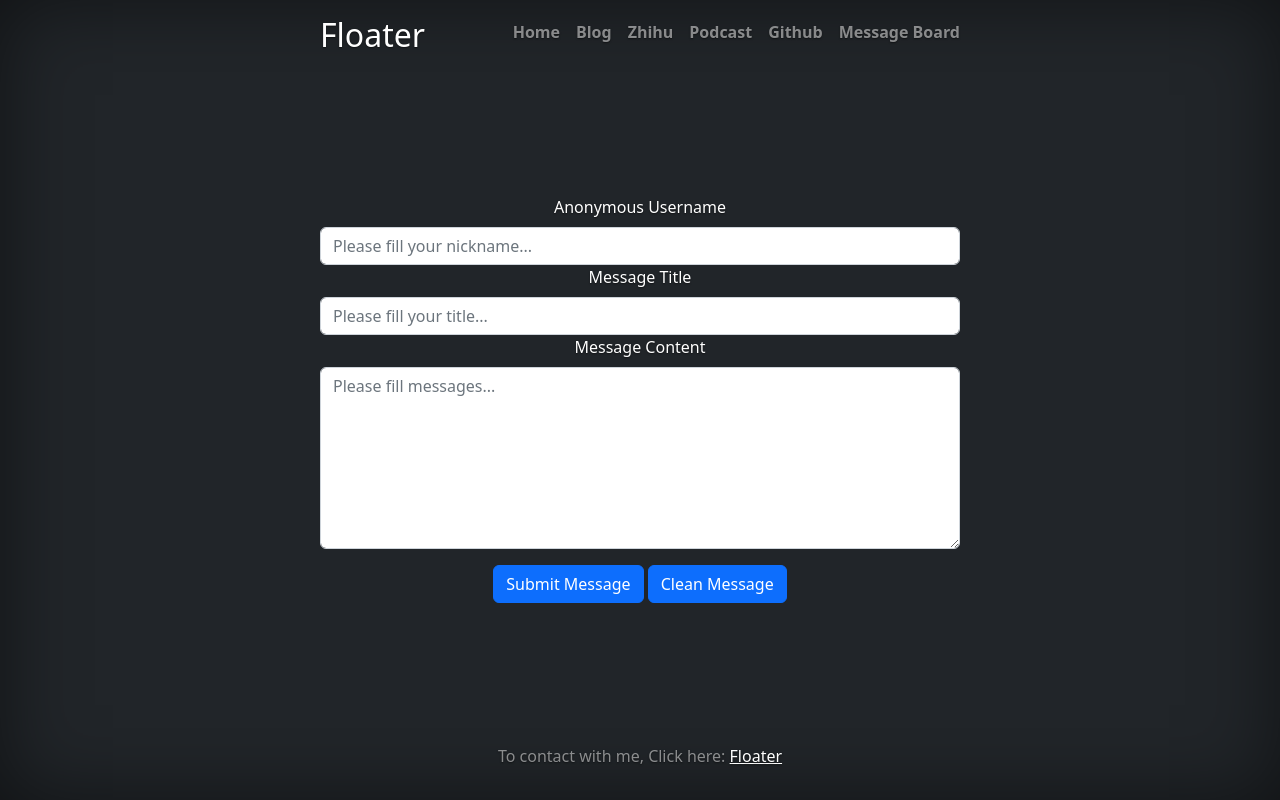
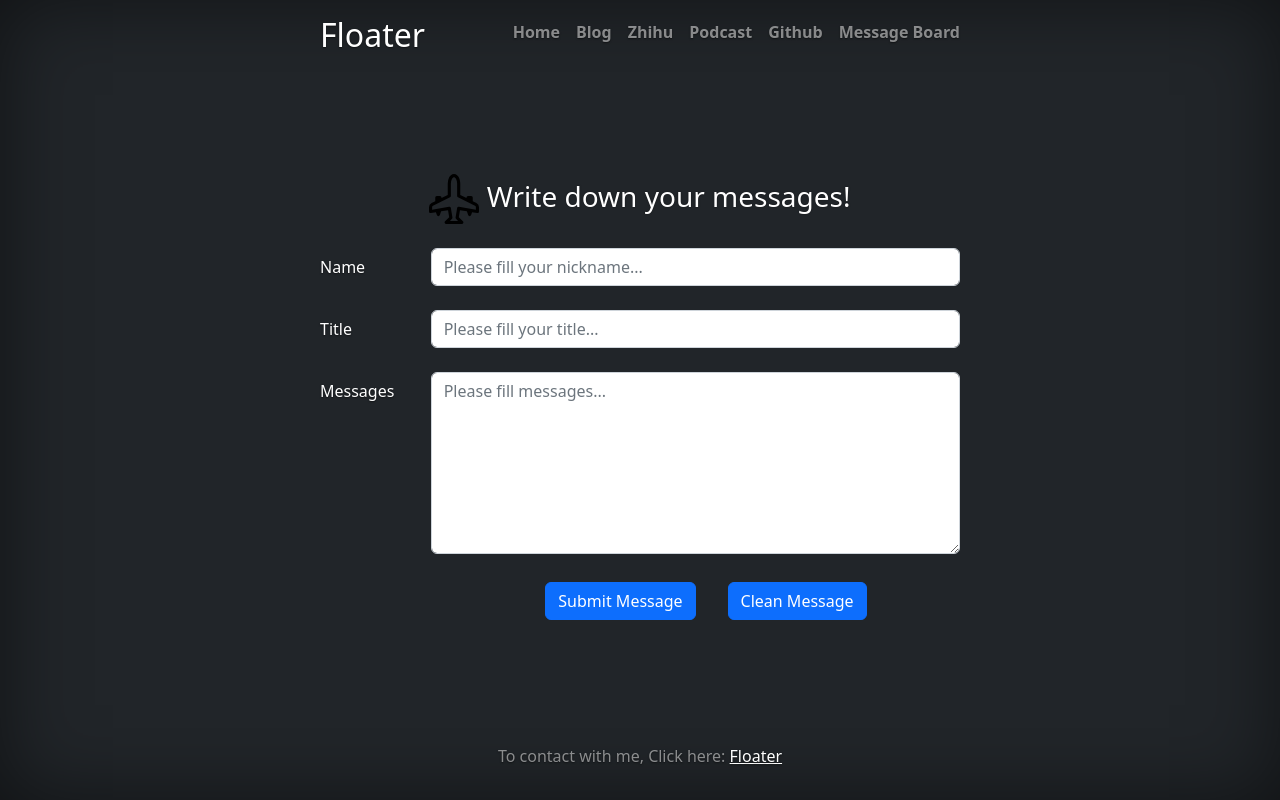
Before and after one commit to swordrada/Thales, a Django app: page /message_board/search in a window 1280 px wide. Run offline with Django 4.2, Linux system fonts and the light colour scheme; data that the repository does not hold is empty; some libraries are stand-ins or nearby versions.

Commit message:
enhance blogs & messageboard

```diff
--- a/inspiration/templates/css/main.css
+++ b/inspiration/templates/css/main.css
@@ -48,3 +48,9 @@
     white-space: nowrap;
     -webkit-overflow-scrolling: touch;
 }
+
+.author {
+    display: flex;
+    padding: 1rem;
+    margin: 1rem;
+}
--- a/inspiration/templates/message_board.html
+++ b/inspiration/templates/message_board.html
@@ -3,28 +3,68 @@
 
 {% block main %}
     <div class="mb-3">
-        <div class="card-content" style="width: 30rem;">
-            <div class="card-body">
-            {% for message in messages %}
-                <h4 class="card-title">{{ message.title }}</h4><br>
-                <p class="card-text">{{ message.content }}</p>
-                <h6 class="card-subtitle mb-2 text-muted">{{ message.random_user }}</h6>
-                <h6 class="card-subtitle mb-2 text-muted">Delivered at {{ message.create_time }}</h6>
-                {% if message.reply_content %}
-                    <p>{{ message.role }} {{ message.reply_username }} Reply: {{ message.reply }}</p>
-                {% endif %}
-            {% endfor %}
+        {% for message in messages %}
+            <div class="row text-start mb-5">
+                <div class="col-md-4 mb-3">
+                    <div class="mb-2">
+                        <img src="{% static "svg/person.svg" %}" alt="image" width=25" height="25">
+                        <span class="fw-light">{{ message.random_user }}</span>
+                    </div>
+                    <div class="mb-2">
+                        <img src="{% static "svg/clock.svg" %}" alt="image" width=25" height="25">
+                        <span class="fw-light">{{ message.create_time }}</span>
+                    </div>
+                </div>
+                <div class="col-md-8 mb-3">
+                    <div class="fs-4 mb-1">
+                        <span class="fw-bolder">{{ message.title }}</span>
+                    </div>
+                    <div class="fs-6 mb-1">
+                        <span class="fw-light">{{ message.content }}</span>
+                    </div>
+                    <div class="fs-6 text-success mb-1">
+                        {% if message.reply %}
+                            <span class="fw-normal">【{{ message.reply_user_role }}】 {{ message.reply_username }} Replied: {{ message.reply }}</span>
+                        {% endif %}
+                    </div>
+                </div>
+                <hr>
+            </div>
+        {% endfor %}
+        <div class="fs-3 mb-4">
+            <img src="{% static "svg/airplane-engines.svg" %}" alt="image" width=50" height="50">
+            <span class="fw-light">Write down your messages!</span>
+        </div>
+        <div class="row mb-4">
+            <label for="nickname" class="col-sm-2 col-form-label text-start">Name</label>
+            <div class="col-sm-10">
+                <input type="text" class="form-control" id="nickname" placeholder="Please fill your nickname..."
+                       required>
             </div>
         </div>
-        <label for="nickname" class="form-label">Anonymous Username</label>
-        <input type="text" class="form-control" id="nickname" placeholder="Please fill your nickname...">
-        <label for="messageTitle" class="form-label">Message Title</label>
-        <input type="text" class="form-control" id="messageTitle" placeholder="Please fill your title...">
-        <label for="messageTextArea" class="form-label">Message Content</label>
-        <textarea class="form-control" id="messageTextArea" rows=7 placeholder="Please fill messages..."></textarea>
+        <div class="row mb-4">
+            <label for="messageTitle" class="col-sm-2 col-form-label text-start">Title</label>
+            <div class="col-sm-10">
+                <input type="text" class="form-control" id="messageTitle" placeholder="Please fill your title..."
+                       required>
+            </div>
+        </div>
+        <div class="row mb-2">
+            <label for="messageTextArea" class="col-sm-2 col-form-label text-start">Messages</label>
+            <div class="col-sm-10">
+                <textarea class="form-control" id="messageTextArea" rows=7 placeholder="Please fill messages..."
+                          required></textarea>
+            </div>
+        </div>
     </div>
-    <div class="col-12">
-        <button type="submit" class="btn btn-primary">Submit Message</button>
-        <button type="submit" class="btn btn-primary">Clean Message</button>
+    <div class="row">
+        <div class="col-md-4"></div>
+        <div class="col-md-auto m-1">
+            <button type="submit" class="btn btn-primary">Submit Message</button>
+        </div>
+        <div class="col-md-auto m-1">
+            <button type="submit" class="btn btn-primary">Clean Message</button>
+        </div>
+        <div class="col-md-3"></div>
     </div>
 {% endblock main %}
--- a/inspiration/views.py
+++ b/inspiration/views.py
@@ -50,10 +50,10 @@ def search_blog_controller(request):
 
 def details_blog_controller(request, blog_id):
     tpl = loader.get_template('blog_details.html')
+    update_click_time(blog_id)
     context = {
         "blog": get_details(blog_id)
     }
-    update_click_time(blog_id)
     return HttpResponse(tpl.render(merge_context(build_context(), context), request))
 
 
```
Also changed, not shown: inspiration/templates/blog.html (+59 -6 lines), inspiration/templates/static/middle_img.png (added), inspiration/templates/static/svg/airplane-engines.svg (added), inspiration/templates/static/svg/book.svg (added), inspiration/templates/static/svg/bookmark-dash.svg (added), inspiration/templates/static/svg/clock.svg (added), inspiration/templates/static/svg/mouse2.svg (added), inspiration/templates/static/svg/pen-fill.svg (added), inspiration/templates/static/svg/pen.svg (added), inspiration/templates/static/svg/person.svg (added).
